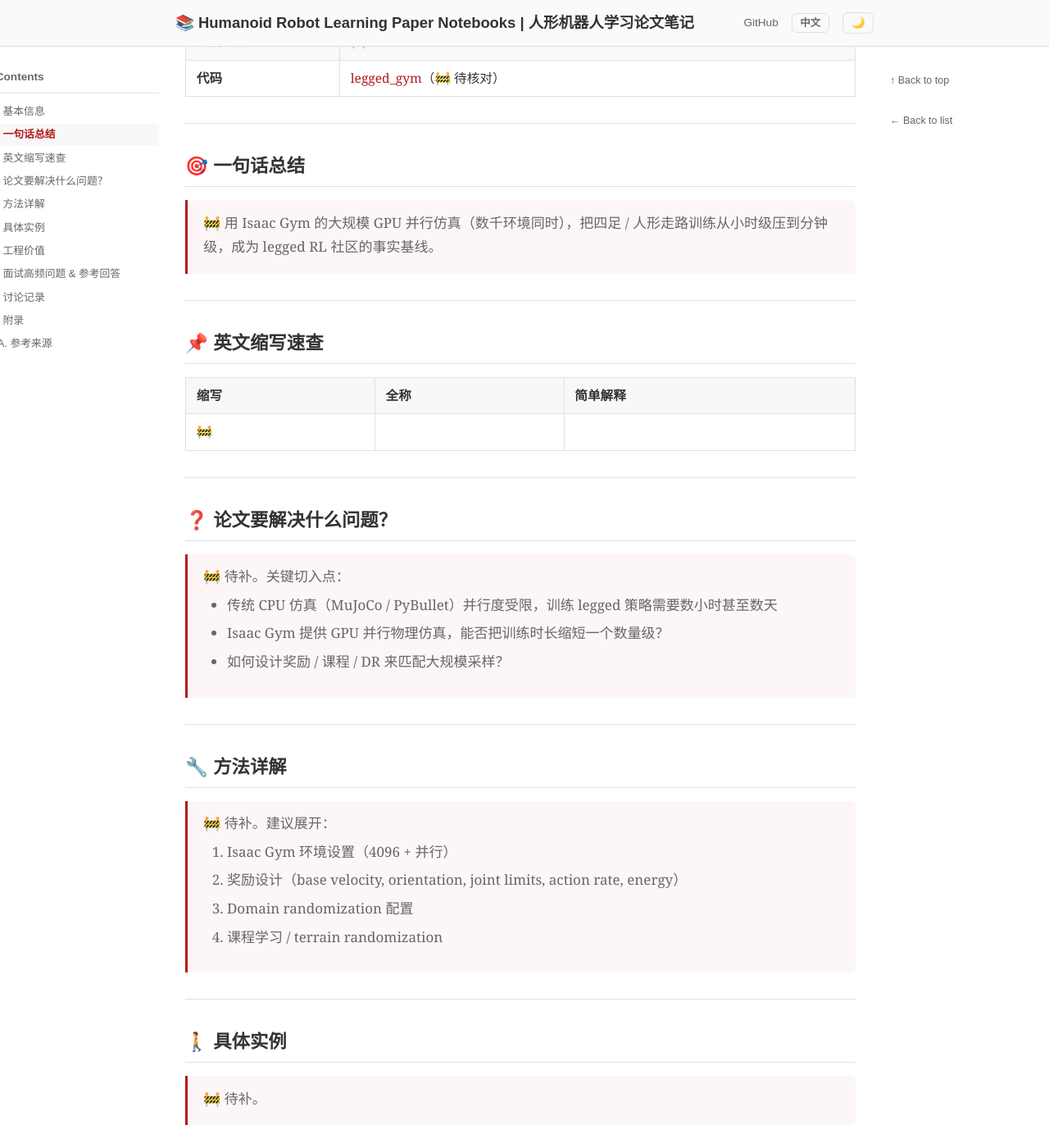
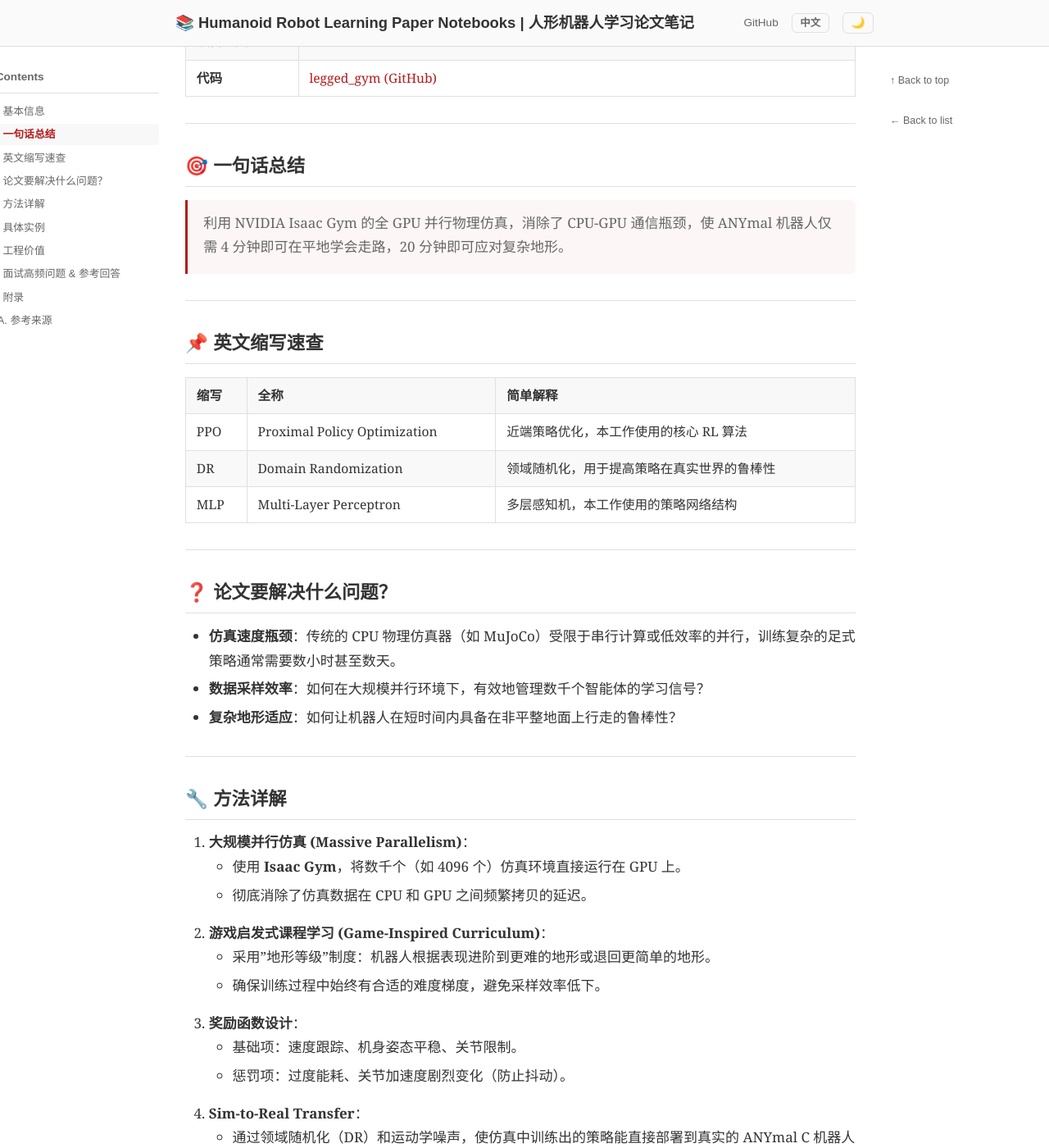
Before and after one commit to ImChong/Humanoid_Robot_Learning_Paper_Notebooks, a Jekyll site: the page built from papers/04_Locomotion/Learning_to_Walk_in_Minutes/Learning_to_Walk_in_Minutes.md, in a window 1280 px wide and 1400 px high, scrolled down 741 px. Shown: the whole window at 82% size. Built offline with Jekyll 4.4.1, drawn with Linux system fonts in a browser that asks for light colours; some of the changed text lies outside the part shown.

Commit message:
docs(Locomotion): 填充 Learning to Walk in Minutes 核心信息，消灭 🚧 骨架

```diff
--- a/papers/04_Locomotion/Learning_to_Walk_in_Minutes/Learning_to_Walk_in_Minutes.md
+++ b/papers/04_Locomotion/Learning_to_Walk_in_Minutes/Learning_to_Walk_in_Minutes.md
@@ -9,9 +9,9 @@ zhname: "几分钟学会走路：大规模并行深度强化学习"
 # Learning to Walk in Minutes Using Massively Parallel Deep Reinforcement Learning
 **几分钟学会走路：大规模并行深度强化学习**
 
-> 📅 阅读日期: 待读
+> 📅 阅读日期: 2026-04-21
 > 🏷️ 板块: 04 Locomotion · 分类起步样例
-> 🚧 本笔记为骨架，待逐节补完。作为 `04_Locomotion` 分类的首篇样例。
+> 🚧 本笔记已填充基本信息，深度技术细节待细化。
 
 ---
 
@@ -19,19 +19,19 @@ zhname: "几分钟学会走路：大规模并行深度强化学习"
 
 | 项目 | 链接 |
 |------|------|
-| **arXiv** | 🚧 待核对（Rudin et al., CoRL 2021） |
-| **PDF** | 🚧 |
-| **作者** | Nikita Rudin 等 |
-| **机构** | ETH Zurich / RSL |
-| **发布时间** | 2021 |
-| **项目主页** | 🚧 |
-| **代码** | [legged_gym](https://github.com/leggedrobotics/legged_gym)（🚧 待核对） |
+| **arXiv** | [2109.11978](https://arxiv.org/abs/2109.11978) (CoRL 2021) |
+| **PDF** | [Download](https://arxiv.org/pdf/2109.11978.pdf) |
+| **作者** | Nikita Rudin, David Hoeller, Philipp Reist, Marco Hutter |
+| **机构** | ETH Zurich / NVIDIA |
+| **发布时间** | 2021-09 |
+| **项目主页** | [ETH RSL Website](https://rsl.ethz.ch/research/legged-robotics.html) |
+| **代码** | [legged_gym (GitHub)](https://github.com/leggedrobotics/legged_gym) |
 
 ---
 
 ## 🎯 一句话总结
 
-> 🚧 用 Isaac Gym 的大规模 GPU 并行仿真（数千环境同时），把四足 / 人形走路训练从小时级压到分钟级，成为 legged RL 社区的事实基线。
+> 利用 NVIDIA Isaac Gym 的全 GPU 并行物理仿真，消除了 CPU-GPU 通信瓶颈，使 ANYmal 机器人仅需 4 分钟即可在平地学会走路，20 分钟即可应对复杂地形。
 
 ---
 
@@ -39,54 +39,62 @@ zhname: "几分钟学会走路：大规模并行深度强化学习"
 
 | 缩写 | 全称 | 简单解释 |
 |------|------|----------|
-| 🚧 | | |
+| PPO | Proximal Policy Optimization | 近端策略优化，本工作使用的核心 RL 算法 |
+| DR | Domain Randomization | 领域随机化，用于提高策略在真实世界的鲁棒性 |
+| MLP | Multi-Layer Perceptron | 多层感知机，本工作使用的策略网络结构 |
 
 ---
 
 ## ❓ 论文要解决什么问题？
 
-> 🚧 待补。关键切入点：
-> - 传统 CPU 仿真（MuJoCo / PyBullet）并行度受限，训练 legged 策略需要数小时甚至数天
-> - Isaac Gym 提供 GPU 并行物理仿真，能否把训练时长缩短一个数量级？
-> - 如何设计奖励 / 课程 / DR 来匹配大规模采样？
+- **仿真速度瓶颈**：传统的 CPU 物理仿真器（如 MuJoCo）受限于串行计算或低效率的并行，训练复杂的足式策略通常需要数小时甚至数天。
+- **数据采样效率**：如何在大规模并行环境下，有效地管理数千个智能体的学习信号？
+- **复杂地形适应**：如何让机器人在短时间内具备在非平整地面上行走的鲁棒性？
 
 ---
 
 ## 🔧 方法详解
 
-> 🚧 待补。建议展开：
-> 1. Isaac Gym 环境设置（4096 + 并行）
-> 2. 奖励设计（base velocity, orientation, joint limits, action rate, energy）
-> 3. Domain randomization 配置
-> 4. 课程学习 / terrain randomization
+1. **大规模并行仿真 (Massive Parallelism)**：
+   - 使用 **Isaac Gym**，将数千个（如 4096 个）仿真环境直接运行在 GPU 上。
+   - 彻底消除了仿真数据在 CPU 和 GPU 之间频繁拷贝的延迟。
+2. **游戏启发式课程学习 (Game-Inspired Curriculum)**：
+   - 采用"地形等级"制度：机器人根据表现进阶到更难的地形或退回更简单的地形。
+   - 确保训练过程中始终有合适的难度梯度，避免采样效率低下。
+3. **奖励函数设计**：
+   - 基础项：速度跟踪、机身姿态平稳、关节限制。
+   - 惩罚项：过度能耗、关节加速度剧烈变化（防止抖动）。
+4. **Sim-to-Real Transfer**：
+   - 通过领域随机化（DR）和运动学噪声，使仿真中训练出的策略能直接部署到真实的 ANYmal C 机器人上。
 
 ---
 
 ## 🚶 具体实例
 
-> 🚧 待补。
+- **平地任务**：ANYmal 在 4 分钟内学会在 1.0 m/s 速度下稳定行走。
+- **楼梯/斜坡任务**：仅需 20 分钟，机器人便能自如上下楼梯，展现出极强的动态平衡能力。
 
 ---
 
 ## 🤖 工程价值
 
-> 🚧 待补。这篇是后续所有 legged RL 工作（ExBody、HIMLoco、OmniH2O 等）的训练基础设施起点。
+- **社区标准**：开源的 `legged_gym` 框架已成为后续几乎所有足式 RL 研究（如 ExBody、HIMLoco、H2O 等）的黄金基座。
+- **效率革命**：将科研迭代周期从"按天计"缩短到"按分钟计"。
+- **可扩展性**：证明了大规模采样结合简单 PPO 算法，在正确的基础设施支持下能产生极其强大的运动控制力。
 
 ---
 
 ## 🎤 面试高频问题 & 参考回答
 
-> 🚧
-
----
-
-## 💬 讨论记录
-
-> 🚧
+1. **为什么 Isaac Gym 比之前的仿真器快这么多？**
+   - 核心在于"End-to-end GPU"：物理计算、碰撞检测和观测收集全部在 GPU 显存内完成，无 CPU 交换成本。
+2. **课程学习在这里的作用？**
+   - 在复杂地形（如大台阶）中，随机初始化的策略很难获得正向奖励。课程学习确保了智能体能从易到难平滑过渡。
 
 ---
 
 ## 📎 附录
 
 ### A. 参考来源
-- 🚧 原论文 / 代码 / 教程
+- [arXiv:2109.11978](https://arxiv.org/abs/2109.11978)
+- [GitHub: legged_gym](https://github.com/leggedrobotics/legged_gym)
```
